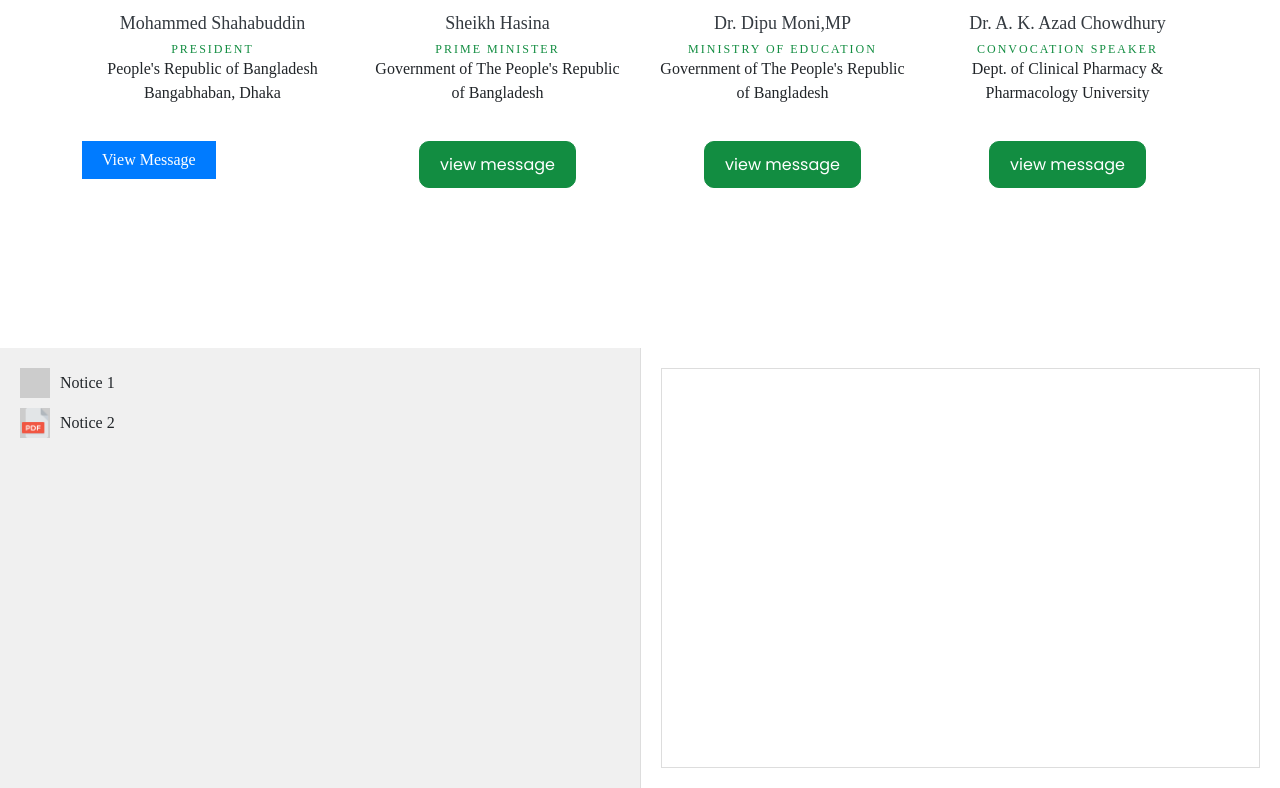
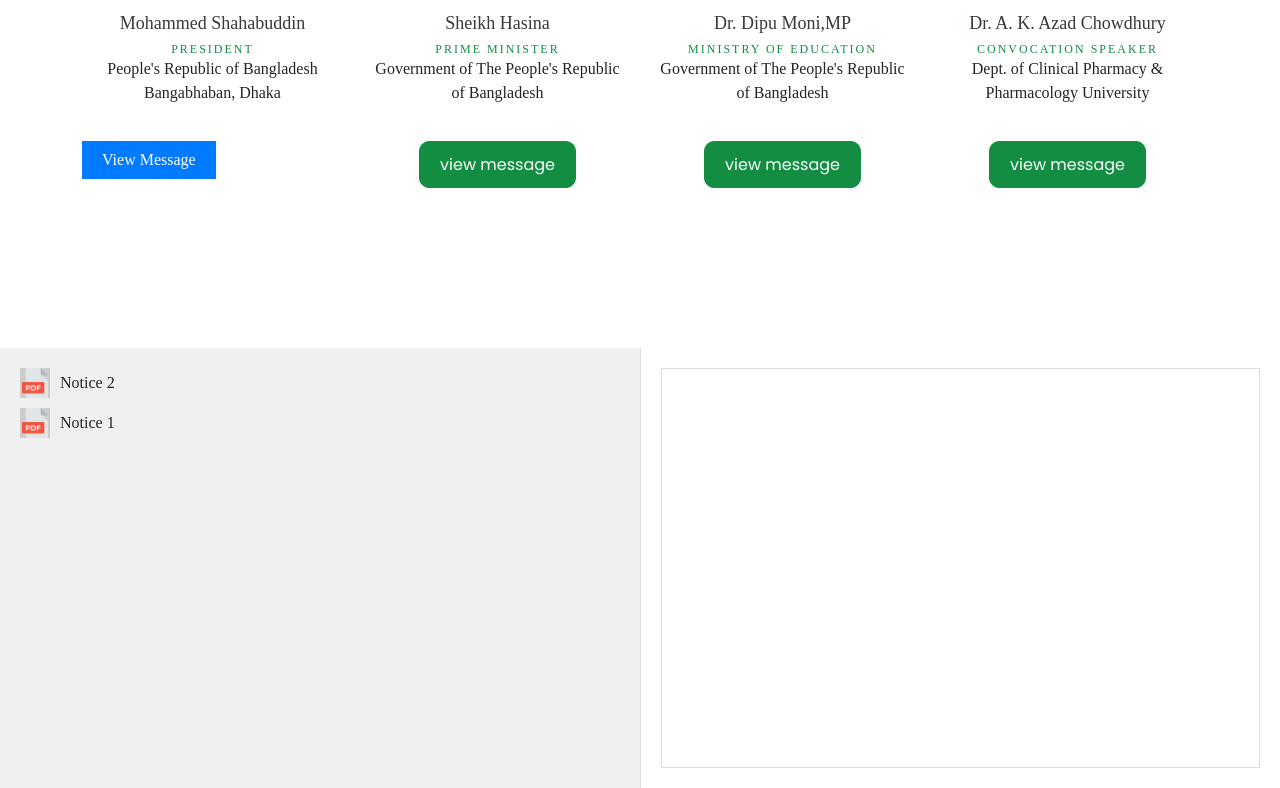
Before and after one commit to tasnim-jawad/miu_convocation_2nd, a plain HTML site: page index.html in a window 1280 px wide. Shown: the part 4671-5459 px from the top of the page. Drawn offline with Linux system fonts and the light colour scheme; files whose address does not match are found by name; a web font is replaced by a local one.

Commit message:
Notice update

```diff
--- a/index.html
+++ b/index.html
@@ -978,14 +978,16 @@
        <section class="notice-section">
         <div class="notice-list">
           <div class="notice-item">
-            <div class="pdf-icon"></div>
-            <h3 class="notice-title">Notice 1</h3>
+            <a>
+                <img class="pdf-icon" src="images/logo_image/pdf.png">
+            </a>
+            <h3 class="notice-title">Notice 2</h3>
           </div>
           <div class="notice-item">
                 <a>
                     <img class="pdf-icon" src="images/logo_image/pdf.png">
                 </a>
-            <h3 class="notice-title">Notice 2</h3>
+            <h3 class="notice-title">Notice 1</h3>
           </div>
           <!-- Add more notice items as needed -->
         </div>
--- a/js/script.js
+++ b/js/script.js
@@ -174,8 +174,8 @@
 
   // Placeholder variable for PDF file paths
   var pdfFiles = {
-    'Notice 1': 'images/notice1.pdf',
-    'Notice 2': 'images/notice1.pdf',
+    'Notice 2': 'images/Notice/notice2.pdf',
+    'Notice 1': 'images/Notice/notice1.pdf',
     // Add more notice titles and their corresponding PDF file paths
   };
 
```
Also changed, not shown: 4 other files.
